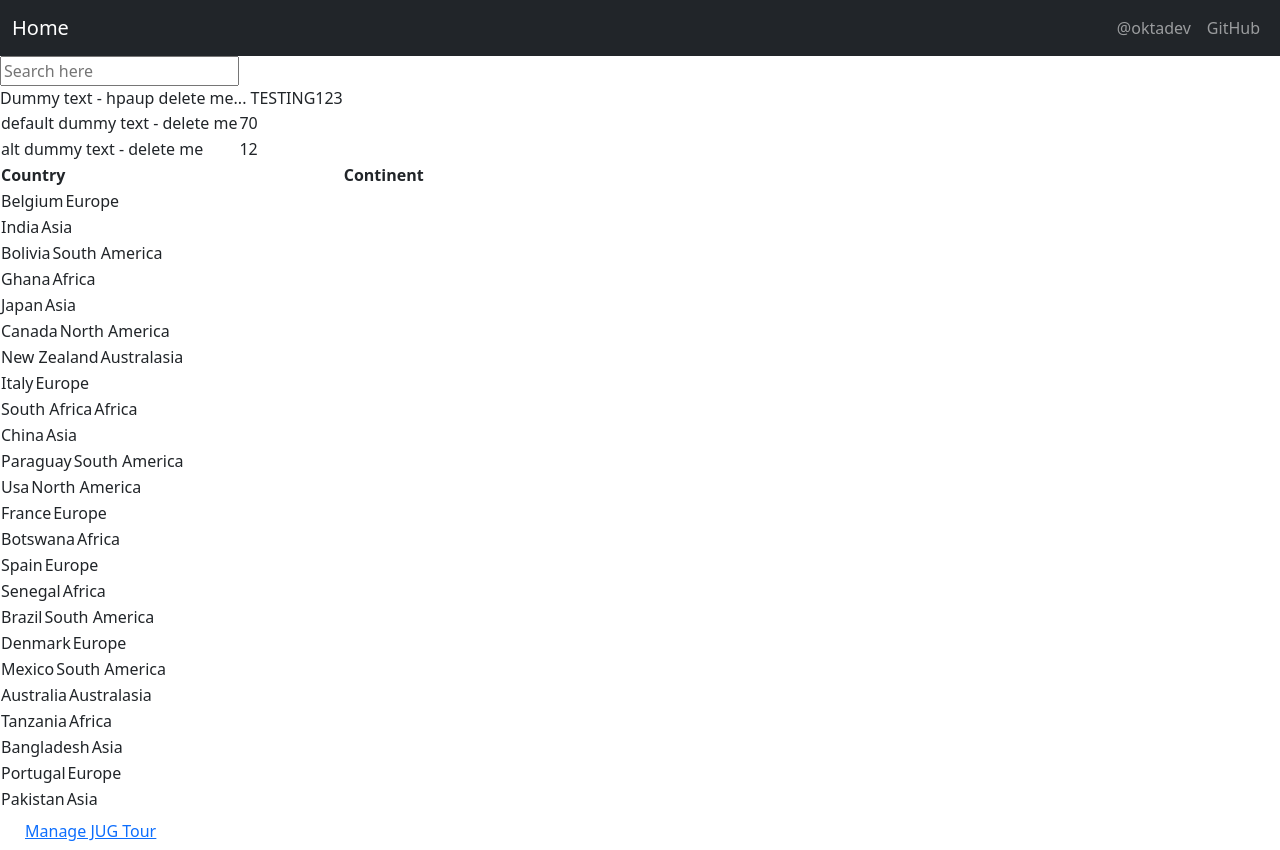
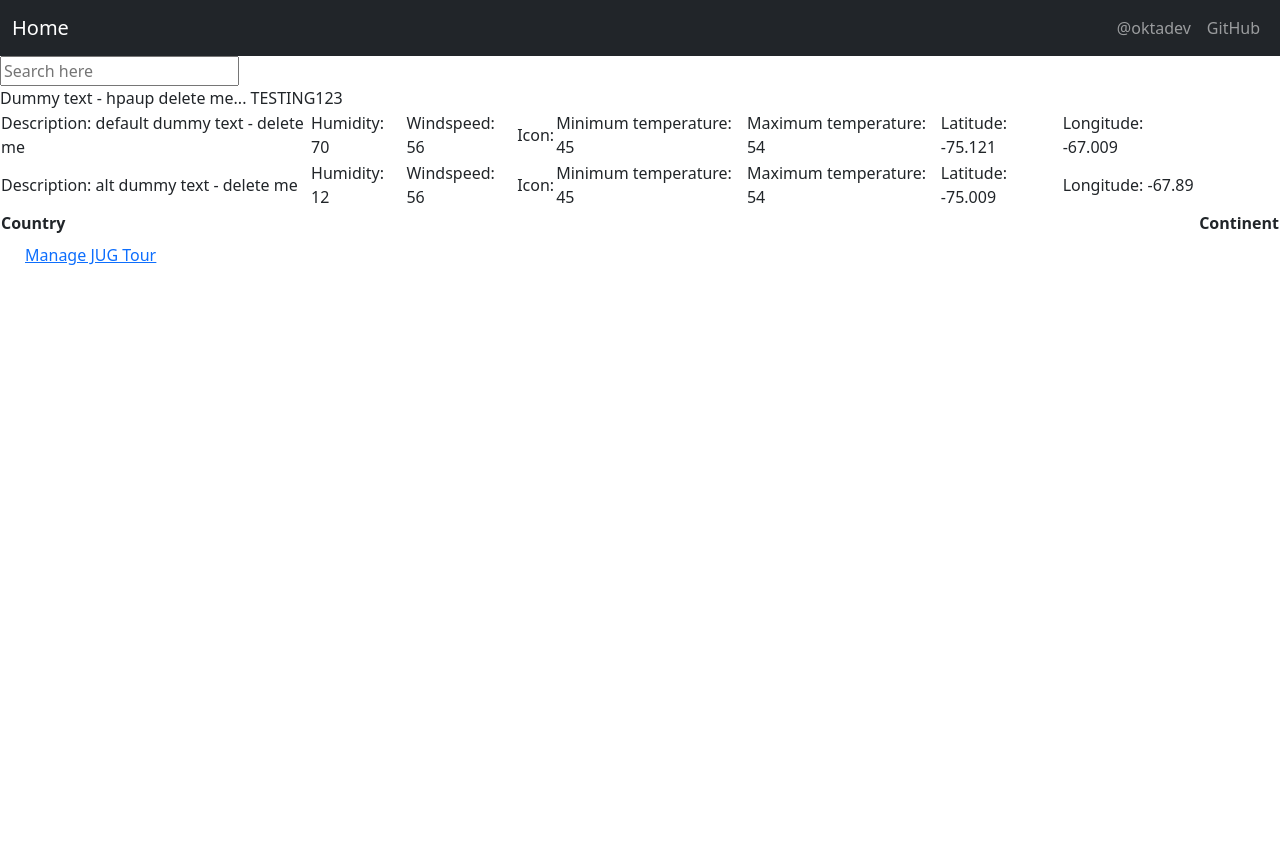
Before and after one commit to harrisonp3/weatherservice, a React (Create React App) app in the folder app/: page / in a window 1280 px wide. After the commit the page ends 800 px from the top, so only its background shows below. Built offline with nearby package versions, Linux system fonts and the light colour scheme.

Commit message:
rendering all the metadata

```diff
--- a/app/src/SearchBar.js
+++ b/app/src/SearchBar.js
@@ -7,41 +7,57 @@ const SearchBar = () => {
         {
             id: nextId,
             description: "default dummy text - delete me",
-            humidity: 70
+            humidity: 70,
+            minTemp: 45,
+            maxTemp: 54,
+            icon: "",
+            windSpeed: 56,
+            coordinates: {
+                latitude: -75.121,
+                longitude: -67.009
+            }
         }, {
             id: nextId++,
             description: "alt dummy text - delete me",
-            humidity: 12
+            humidity: 12,
+            minTemp: 45,
+            maxTemp: 54,
+            icon: "",
+            windSpeed: 56,
+            coordinates: {
+                latitude: -75.009,
+                longitude: -67.890
+            }
         }
     ]);
     const [hpaup, setHpaup] = useState("TESTING123");
 
     const countries = [
 
-        { name: "Belgium", continent: "Europe" },
-        { name: "India", continent: "Asia" },
-        { name: "Bolivia", continent: "South America" },
-        { name: "Ghana", continent: "Africa" },
-        { name: "Japan", continent: "Asia" },
-        { name: "Canada", continent: "North America" },
-        { name: "New Zealand", continent: "Australasia" },
-        { name: "Italy", continent: "Europe" },
-        { name: "South Africa", continent: "Africa" },
-        { name: "China", continent: "Asia" },
-        { name: "Paraguay", continent: "South America" },
-        { name: "Usa", continent: "North America" },
-        { name: "France", continent: "Europe" },
-        { name: "Botswana", continent: "Africa" },
-        { name: "Spain", continent: "Europe" },
-        { name: "Senegal", continent: "Africa" },
-        { name: "Brazil", continent: "South America" },
-        { name: "Denmark", continent: "Europe" },
-        { name: "Mexico", continent: "South America" },
-        { name: "Australia", continent: "Australasia" },
-        { name: "Tanzania", continent: "Africa" },
-        { name: "Bangladesh", continent: "Asia" },
-        { name: "Portugal", continent: "Europe" },
-        { name: "Pakistan", continent: "Asia" },
+        // { name: "Belgium", continent: "Europe" },
+        // { name: "India", continent: "Asia" },
+        // { name: "Bolivia", continent: "South America" },
+        // { name: "Ghana", continent: "Africa" },
+        // { name: "Japan", continent: "Asia" },
+        // { name: "Canada", continent: "North America" },
+        // { name: "New Zealand", continent: "Australasia" },
+        // { name: "Italy", continent: "Europe" },
+        // { name: "South Africa", continent: "Africa" },
+        // { name: "China", continent: "Asia" },
+        // { name: "Paraguay", continent: "South America" },
+        // { name: "Usa", continent: "North America" },
+        // { name: "France", continent: "Europe" },
+        // { name: "Botswana", continent: "Africa" },
+        // { name: "Spain", continent: "Europe" },
+        // { name: "Senegal", continent: "Africa" },
+        // { name: "Brazil", continent: "South America" },
+        // { name: "Denmark", continent: "Europe" },
+        // { name: "Mexico", continent: "South America" },
+        // { name: "Australia", continent: "Australasia" },
+        // { name: "Tanzania", continent: "Africa" },
+        // { name: "Bangladesh", continent: "Asia" },
+        // { name: "Portugal", continent: "Europe" },
+        // { name: "Pakistan", continent: "Asia" },
 
     ];
     const handleChange = (e) => {
@@ -63,8 +79,19 @@ const SearchBar = () => {
                 .then(data => {
                     console.log(data);
                     setForecasts([
-                        ...forecasts,
-                        { id: nextId++, humidity: data.humidity, description: data.description }
+                        ...forecasts, {
+                            id: nextId++,
+                            humidity: data.humidity,
+                            description: data.description,
+                            minTemp: data.minTemp,
+                            maxTemp: data.maxTemp,
+                            icon: data.icon,
+                            windSpeed: data.windSpeed,
+                            coordinates: {
+                                latitude: data.coord.latitude,
+                                longitude: data.coord.longitude
+                            }
+                    }
                     ]);//@todo hpaup the forecasts.map rednering below didn't work until i wrapped the data here in a array
                 }).catch(error => {
                     //handle error
@@ -104,15 +131,20 @@ const SearchBar = () => {
                 {forecasts.map((forecast) => {
                     return(
                         <tr>
-                            <td>{forecast.description}</td>
-                            <td>{forecast.humidity}</td>
+                            <td>Description: {forecast.description}</td>
+                            <td>Humidity: {forecast.humidity}</td>
+                            <td>Windspeed: {forecast.windSpeed}</td>
+                            <td>Icon: {forecast.icon}</td>
+                            <td>Minimum temperature: {forecast.minTemp}</td>
+                            <td>Maximum temperature: {forecast.maxTemp}</td>
+                            <td>Latitude: {forecast.coordinates.latitude}</td>
+                            <td>Longitude: {forecast.coordinates.longitude}</td>
                         </tr>
                     )})}
             </tr>
             <tr>
                 <th>Country</th>
                 <th>Continent</th>
-                <th>{forecasts.humidity}</th>
             </tr>
             {countries.map((country, index) => {
                 return(
```
